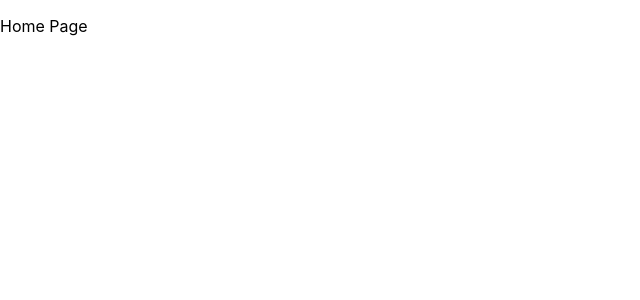
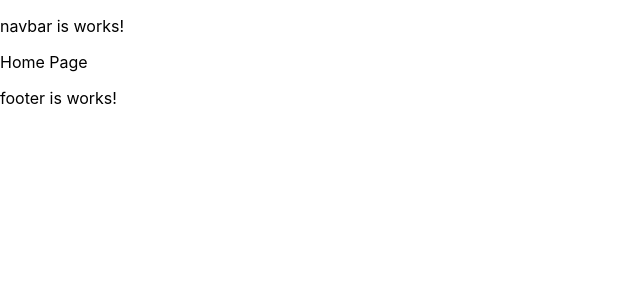
Before and after one commit to ptc-pk/webapp, a React (Create React App) app: page / in a window 1280 px wide. Shown: the top 300 px of the page, without its empty margins (0-640 px from the left). Built offline with nearby package versions, Linux system fonts and the light colour scheme.

Commit message:
Update and Create
Create static components - navbar, footer
Update pages - Change files to folder

```diff
--- /dev/null
+++ b/src/components/static/footer/Footer.tsx
@@ -0,0 +1,12 @@
+import React from 'react';
+import './Footer.css';
+
+function FooterStaticComponent() {
+  return (
+    <footer>
+      <p>footer is works!</p>
+    </footer>
+  )
+}
+
+export default FooterStaticComponent
--- /dev/null
+++ b/src/components/static/navbar/Navbar.tsx
@@ -0,0 +1,12 @@
+import React from 'react';
+import './Navbar.css';
+
+function NavbarStaticComponent() {
+  return (
+    <nav>
+      <p>navbar is works!</p>
+    </nav>
+  )
+}
+
+export default NavbarStaticComponent
--- a/src/index.tsx
+++ b/src/index.tsx
@@ -8,7 +8,7 @@ import {
 } from 'react-router-dom';
 import reportWebVitals from './reportWebVitals';
 
-import HomePage from './pages/Home';
+import HomePage from './pages/home/Home';
 
 const root = ReactDOM.createRoot(
   document.getElementById('root') as HTMLElement
--- a/src/pages/Home.tsx
+++ /dev/null
@@ -1,12 +0,0 @@
-import React from 'react';
-import './Home.css';
-
-function HomePage() {
-  return (
-    <div>
-      <p>Home Page</p>
-    </div>
-  )
-}
-
-export default HomePage
--- /dev/null
+++ b/src/pages/home/Home.tsx
@@ -0,0 +1,23 @@
+import React from 'react';
+import './Home.css';
+
+import NavbarStaticComponent from '../../components/static/navbar/Navbar';
+import FooterStaticComponent from '../../components/static/footer/Footer';
+
+function HomePage() {
+  return (
+    <>
+
+    <NavbarStaticComponent />
+
+    <main>
+      <p>Home Page</p>
+    </main>
+
+    <FooterStaticComponent />
+
+    </>
+  )
+}
+
+export default HomePage
```
Also changed, not shown: src/components/static/footer/Footer.css (added), src/components/static/navbar/Navbar.css (added), src/pages/home/Home.css (added).
